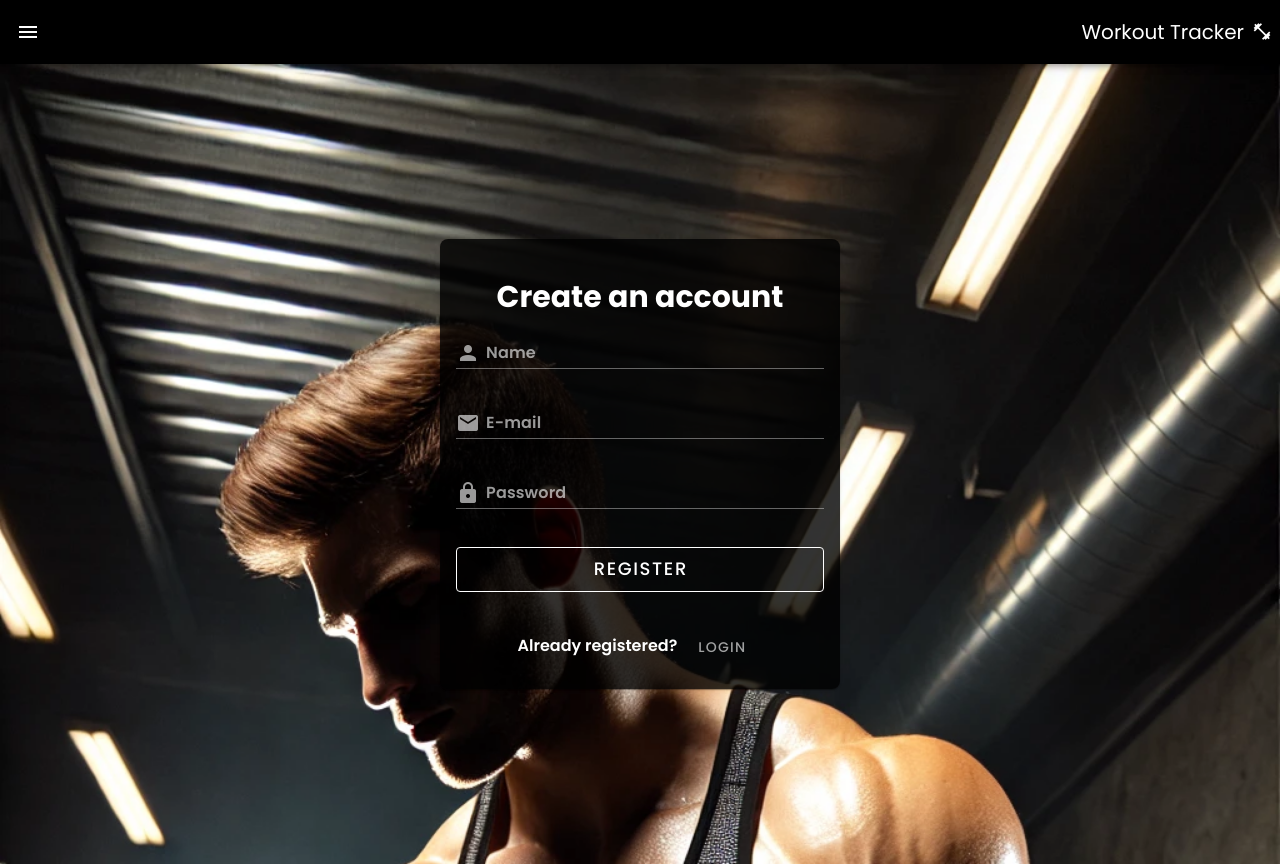
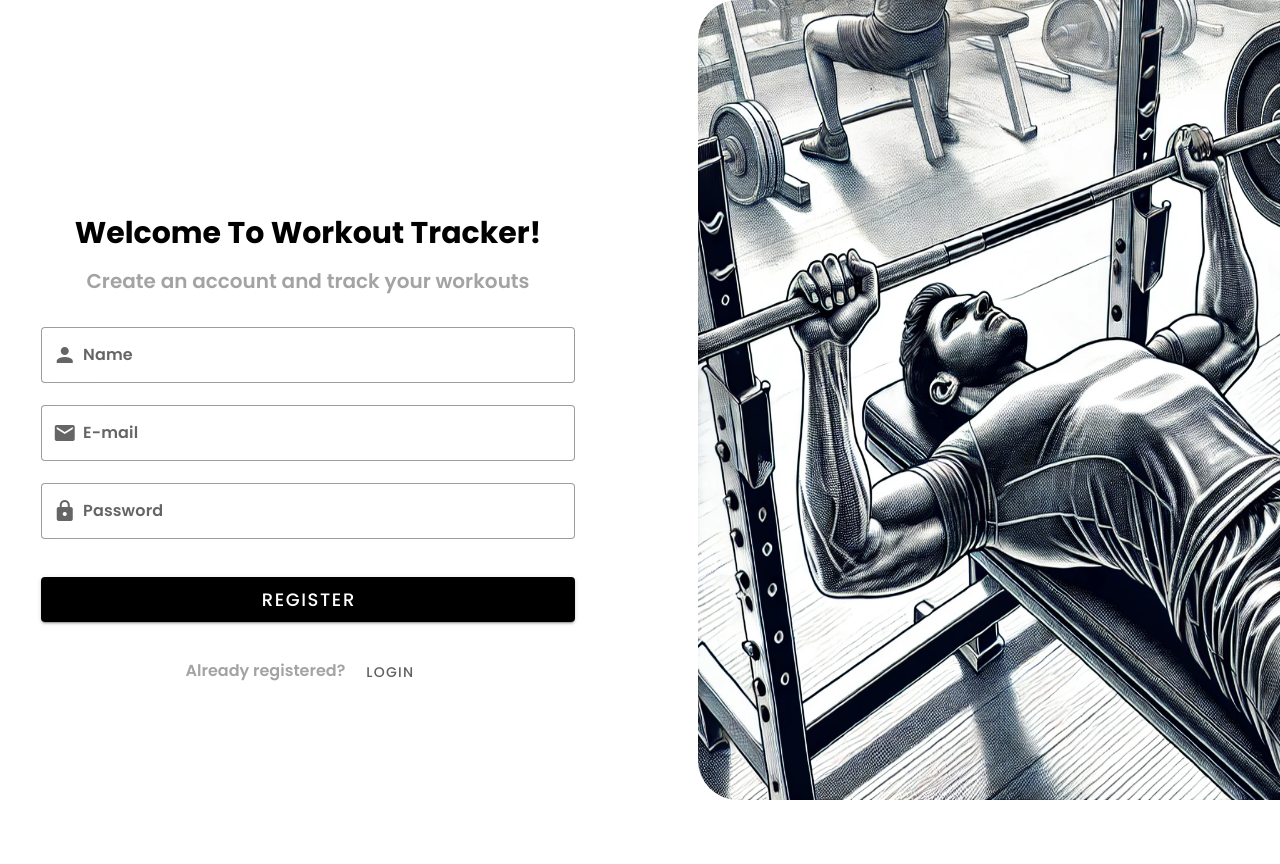
Before and after one commit to morhakak/Workout-Tracker-App-UI, a Vue app in the folder workout-tracker-app/: page /auth/register in a window 1280 px wide. After the commit the page ends 800 px from the top, so only its background shows below. Built offline with nearby package versions, Linux system fonts and the light colour scheme.

Commit message:
Update login and register views to use one layout

```diff
--- a/workout-tracker-app/index.html
+++ b/workout-tracker-app/index.html
@@ -6,7 +6,7 @@
     <meta name="viewport" content="width=device-width, initial-scale=1.0" />
     <title>Workout Tracker</title>
   </head>
-  <body class="font-poppins">
+  <body class="font-poppins overflow-y-hidden">
     <div id="app"></div>
     <script type="module" src="/src/main.js"></script>
   </body>
--- a/workout-tracker-app/src/components/layout/AppLayout.vue
+++ b/workout-tracker-app/src/components/layout/AppLayout.vue
@@ -1,6 +1,7 @@
 <template>
   <v-layout>
     <v-app-bar
+      v-if="authStore.user"
       :color="isScrolled ? 'rgba(0,0,0,0.8)' : 'black'"
       prominent
       class="transition-colors duration-300 ease-in"
@@ -21,7 +22,15 @@
       </div>
     </v-app-bar>
 
-    <v-navigation-drawer v-model="drawer" width="300" color="black" temporary>
+    <v-navigation-drawer
+      v-model="drawer"
+      width="300"
+      color="black"
+      temporary
+      :class="[
+        displayClasses, // 'app-drawer--mobile'
+      ]"
+    >
       <v-list>
         <v-list-item
           class="text-lg"
@@ -111,6 +120,9 @@ import { ref, computed, onMounted, onBeforeUnmount } from "vue";
 import { useAuthStore } from "../../stores/authStore";
 import { storeToRefs } from "pinia";
 import { useRouter } from "vue-router";
+import { useDisplay } from "vuetify";
+
+const { displayClasses } = useDisplay({ mobileBreakpoint: 600 });
 
 const router = useRouter();
 
--- /dev/null
+++ b/workout-tracker-app/src/components/layout/AuthLayout.vue
@@ -0,0 +1,37 @@
+<template>
+    <div class="flex gap-10 items-center justify-center overflow-x-hidden">
+      <div
+        class="w-[450px] sm:min-w-[700px] h-[550px] sm:h-[450px] flex flex-col justify-between px-4 py-6 ml-4 "
+        rounded="lg"
+      >
+        <div class="w-[80%] mx-auto ">
+         <slot></slot>
+        </div>
+        <p class="text-center text-neutral-400 font-semibold">
+         {{isLogin ?  `Don't have an account yet?` : `Already registered?`}}
+          <v-btn variant="plain" color="black" :to="isLogin ? `/auth/register` : `/auth/login`"> {{isLogin ?  `Register` : `Login`}}</v-btn>
+        </p>
+      </div>
+      <img
+        class="hidden lg:block w-[50%] h-20 min-h-screen flex-1 rounded-tl-[40px] rounded-bl-[40px]"
+        src="../../../public/assets/bench-press.png"
+      ></img>
+    </div>
+    <v-snackbar color="red" v-model="snackbarError">
+      <template #text>
+        <div class="flex items-center gap-4">
+          <v-icon>mdi-alert-circle</v-icon>
+          <p class="text-lg">{{ messages[0]?.message }}</p>
+        </div>
+      </template>
+      <template v-slot:actions>
+        <v-btn color="black" variant="text" @click="snackbarError = false">
+          Close
+        </v-btn>
+      </template>
+    </v-snackbar>
+  </template>
+
+  <script setup>
+defineProps(["isLogin"]);
+</script>
--- a/workout-tracker-app/src/views/LoginView.vue
+++ b/workout-tracker-app/src/views/LoginView.vue
@@ -1,19 +1,18 @@
 <template>
-  <div class="flex flex-col items-center justify-center min-h-screen w-full">
-    <v-card
-      class="w-[400px] h-[450px] flex flex-col justify-between bg-[rgba(0,0,0,0.8)] px-4 py-6"
-      rounded="lg"
-    >
-      <h1 class="text-center text-3xl text-white font-bold mt-8">
+  <AuthLayout :isLogin="true">
+    <h1 class="text-center text-3xl text-black font-bold mt-8 uppercase">
+      Weolcome Back!
+    </h1>
+    <h2 class="text-center text-xl text-neutral-500 font-semibold mt-2">
       Login and track your workouts
-      </h1>
+    </h2>
     <form @submit.prevent="submitForm" class="mb-8">
       <v-text-field
         prepend-inner-icon="mdi-email"
-          class="text-white font-semibold"
-          variant="underlined"
-          color="white"
-          base-color="white"
+        class="text-black font-semibold mt-8"
+        variant="outlined"
+        color="black"
+        base-color="black"
         v-model="state.email"
         :error-messages="v$.email.$errors.map((e) => e.$message)"
         label="E-mail"
@@ -26,10 +25,10 @@
       <v-text-field
         type="password"
         prepend-inner-icon="mdi-lock"
-          class="text-white font-semibold"
-          variant="underlined"
-          color="white"
-          base-color="white"
+        class="text-black font-semibold"
+        variant="outlined"
+        color="black"
+        base-color="black"
         v-model="state.password"
         :error-messages="v$.password.$errors.map((e) => e.$message)"
         label="Password"
@@ -38,8 +37,7 @@
         @input="v$.password.$touch"
       ></v-text-field>
       <v-btn
-          variant="outlined"
-          color="white"
+        color="black"
         class="me-4 w-full text-lg mt-4"
         height="45"
         type="submit"
@@ -48,35 +46,18 @@
         Login
       </v-btn>
     </form>
-      <p class="text-center text-white font-semibold">
-        Don't have an account yet?
-        <v-btn variant="plain" to="/auth/register"> register</v-btn>
-      </p>
-    </v-card>
-  </div>
-  <v-snackbar color="red" v-model="snackbarError">
-    <template #text>
-      <div class="flex items-center gap-4">
-        <v-icon>mdi-alert-circle</v-icon>
-        <p class="text-lg">{{ messages[0]?.message }}</p>
-      </div>
-    </template>
-    <template v-slot:actions>
-      <v-btn color="black" variant="text" @click="snackbarError = false">
-        Close
-      </v-btn>
-    </template>
-  </v-snackbar>
+  </AuthLayout>
 </template>
 
 <script setup>
-import { reactive, watchEffect, ref, onBeforeMount } from "vue";
+import { reactive, watchEffect, ref, onBeforeMount, onMounted } from "vue";
 import { useVuelidate } from "@vuelidate/core";
 import { email, required } from "@vuelidate/validators";
 import { useAuthStore } from "../stores/authStore";
 import { useApiErrorStore } from "../stores/apiErrorStore";
 import { useRouter } from "vue-router";
 import { storeToRefs } from "pinia";
+import AuthLayout from "../components/layout/AuthLayout.vue";
 
 const authStore = useAuthStore();
 const { isLoading } = storeToRefs(authStore);
--- a/workout-tracker-app/src/views/RegisterView.vue
+++ b/workout-tracker-app/src/views/RegisterView.vue
@@ -1,21 +1,18 @@
 <template>
-  <div
-    class="flex flex-col items-center justify-center min-h-screen bg-[url('/assets/man-working-out.jpg')] bg-cover w-full"
-  >
-    <v-card
-      class="w-[400px] h-[450px] flex flex-col justify-between bg-[rgba(0,0,0,0.8)] px-4 py-6"
-      rounded="lg"
-    >
-      <h1 class="text-center text-3xl text-white font-bold mt-4">
-        Create an account
-      </h1>
-      <form @submit.prevent="submitForm" class="mb-8">
+  <AuthLayout>
+    <h2 class="text-center text-3xl text-black font-bold mt-4">
+      Welcome To Workout Tracker!
+    </h2>
+    <h2 class="text-center text-xl text-neutral-400 font-semibold mt-4">
+      Create an account and track your workouts
+    </h2>
+    <form @submit.prevent="submitForm" class="mb-8 mt-8">
       <v-text-field
         prepend-inner-icon="mdi-account"
-          class="text-white font-semibold"
-          variant="underlined"
-          color="white"
-          base-color="white"
+        class="text-black font-semibold"
+        variant="outlined"
+        color="black"
+        base-color="black"
         v-model="state.name"
         :counter="10"
         :error-messages="v$.name.$errors.map((e) => e.$message)"
@@ -26,26 +23,26 @@
       ></v-text-field>
       <v-text-field
         prepend-inner-icon="mdi-email"
-          class="text-white font-semibold"
-          variant="underlined"
-          color="white"
-          base-color="white"
+        class="text-black font-semibold"
+        variant="outlined"
+        color="black"
+        base-color="black"
         v-model="state.email"
         :error-messages="v$.email.$errors.map((e) => e.$message)"
         label="E-mail"
         required
         @blur="v$.email.$touch"
         @input="v$.email.$touch"
-          style="font-size: 1.125rem; color: white"
+        style="font-size: 1.125rem; color: black"
       >
       </v-text-field>
       <v-text-field
         prepend-inner-icon="mdi-lock"
-          class="text-white font-semibold"
-          variant="underlined"
+        class="text-black font-semibold"
+        variant="outlined"
         color="white"
         type="password"
-          base-color="white"
+        base-color="black"
         v-model="state.password"
         :error-messages="v$.password.$errors.map((e) => e.$message)"
         label="Password"
@@ -54,8 +51,7 @@
         @input="v$.password.$touch"
       ></v-text-field>
       <v-btn
-          variant="outlined"
-          color="white"
+        color="black"
         class="me-4 w-full text-lg mt-4"
         height="45"
         type="submit"
@@ -64,25 +60,7 @@
         Register
       </v-btn>
     </form>
-      <p class="text-center text-white font-semibold">
-        Already registered?
-        <v-btn variant="plain" to="/auth/login"> login</v-btn>
-      </p>
-    </v-card>
-  </div>
-  <v-snackbar color="red" v-model="snackbarError">
-    <template #text>
-      <div class="flex items-center gap-4">
-        <v-icon>mdi-alert-circle</v-icon>
-        <p class="text-lg">{{ messages[0].message }}</p>
-      </div>
-    </template>
-    <template v-slot:actions>
-      <v-btn color="black" variant="text" @click="snackbarError = false">
-        Close
-      </v-btn>
-    </template>
-  </v-snackbar>
+  </AuthLayout>
 </template>
 
 <script setup>
@@ -93,6 +71,7 @@ import { useAuthStore } from "../stores/authStore";
 import { useApiErrorStore } from "../stores/apiErrorStore";
 import { useRouter } from "vue-router";
 import { storeToRefs } from "pinia";
+import AuthLayout from "../components/layout/AuthLayout.vue";
 
 const authStore = useAuthStore();
 const { isLoading } = storeToRefs(authStore);
```
Lines whose indentation alone changed are shown as unchanged.
